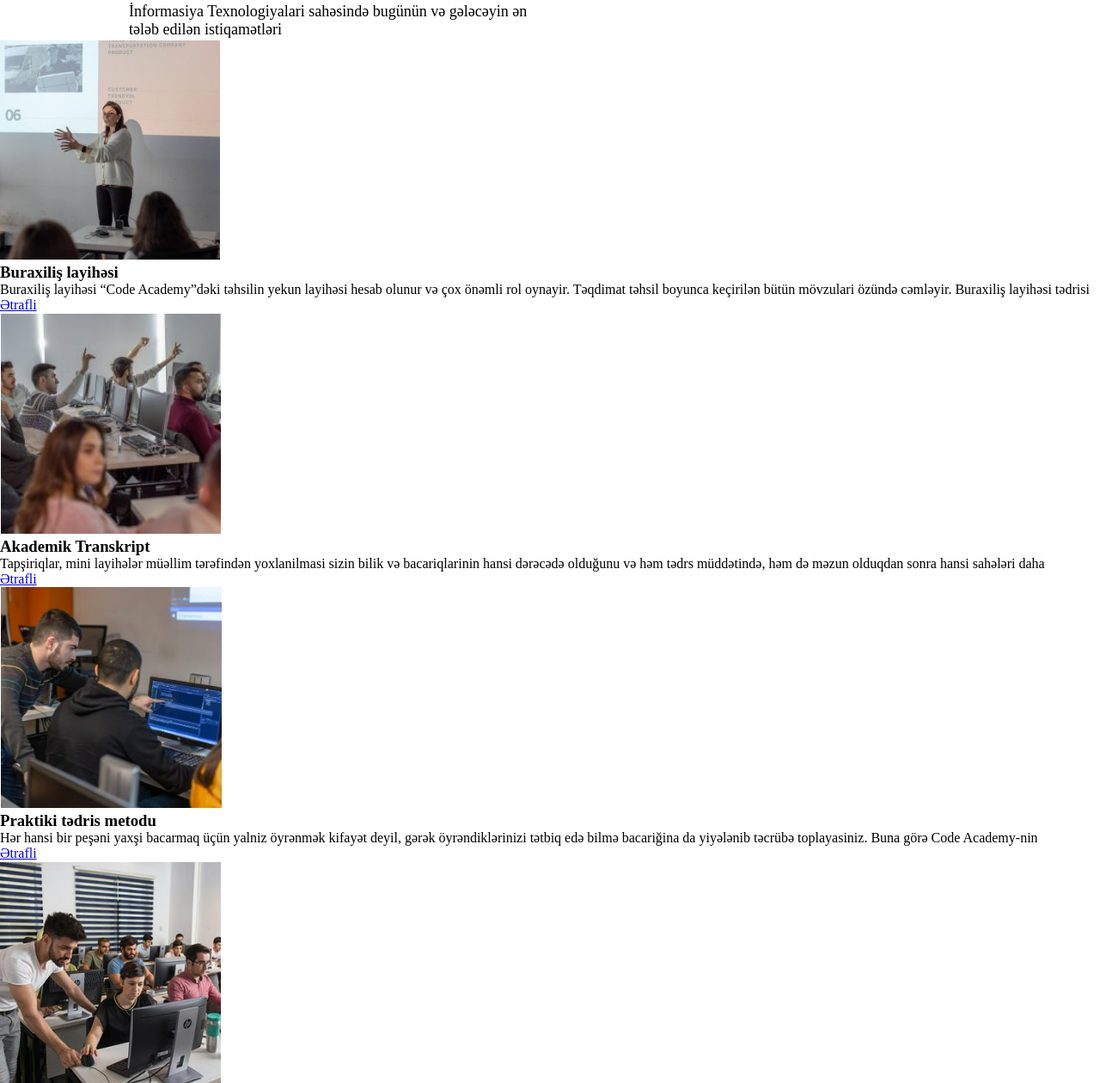
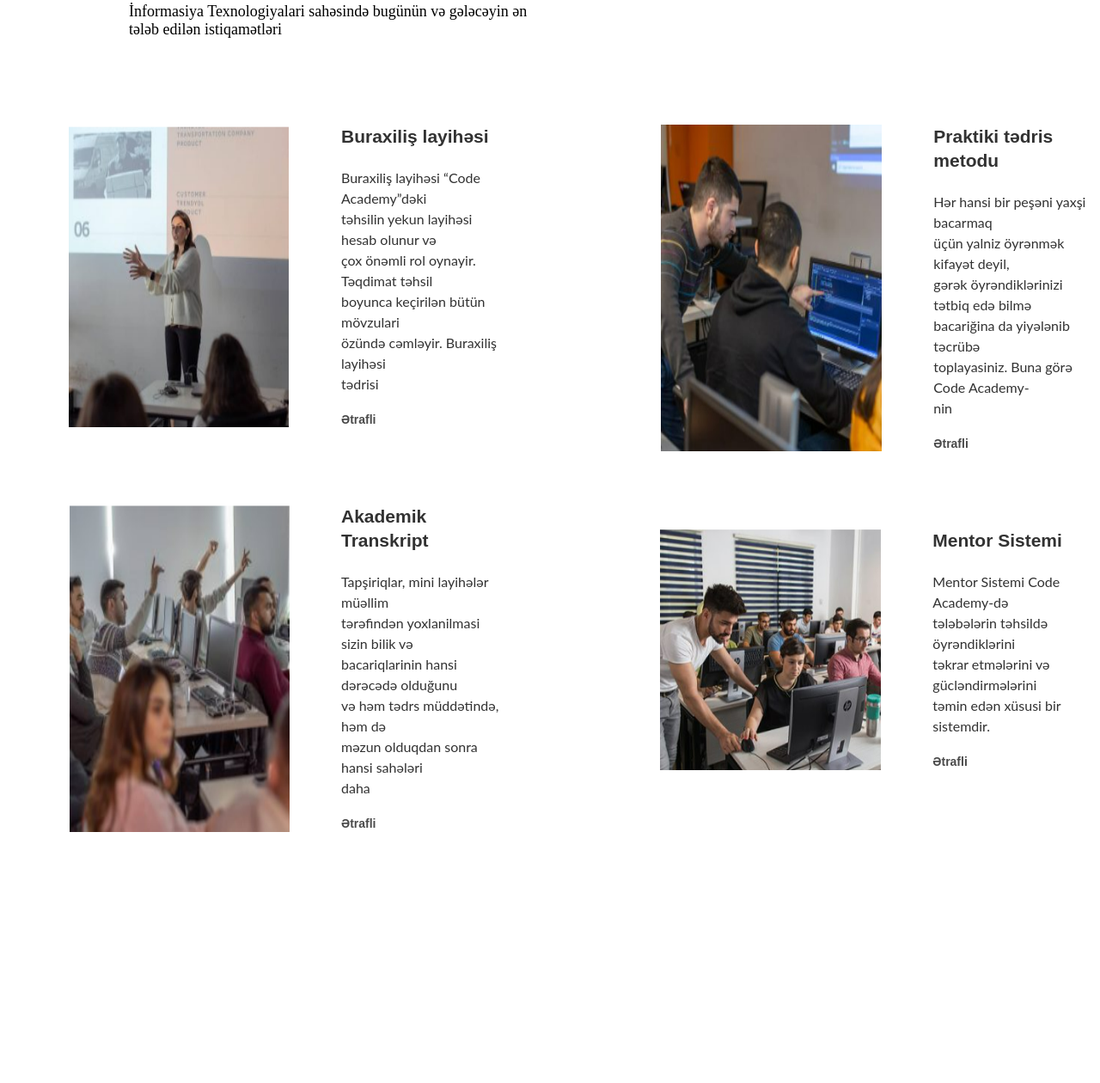
Before and after one commit to ughurba/templateAcademy, a plain HTML site: page index.html in a window 1280 px wide. Shown: the part 526-1786 px from the top of the page at 86% size. After the commit the page ends 1594 px from the top, so only its background shows below. Drawn offline with Linux system fonts and the light colour scheme.

Commit message:
finished the task

```diff
--- a/index.html
+++ b/index.html
@@ -15,30 +15,30 @@
         <div class="main-text-left">
             <h2 class="top-text">tədris</h2>
             <h2 class="bottom-text">sahələri</h2>
-            <img class="img-bottom" src="https://code.edu.az/wp-content/uploads/2021/07/sep-line.png">
+            <img class="img-bottom" src="https://code.edu.az/wp-content/uploads/2021/07/sep-line.png" alt="icon">
             <div class="paragraph">İnformasiya Texnologiyalari sahəsində bugünün və gələcəyin ən <br>tələb edilən
                 istiqamətləri</div>
         </div>
         <div class="main-border-right">
             <div class="box-row-one">
                 <div class="box-one">
-                    <img class="box-one-img" src="./img/digital.jpg">
+                    <img class="box-one-img" src="./img/digital.jpg" alt="photo">
                     <h2 class="box-one-text">Digital Marketing</h2>
                 </div>
 
                 <div class="box-two">
-                    <img class="box-tree-img" src="./img/program.jpg">
+                    <img class="box-tree-img" src="./img/program.jpg" alt="photo">
                     <h2 class="box-tree-text">Proqramlaşdirma</h2>
                 </div>
             </div>
             <div class="box-row-two">
                 <div class="box-tree">
-                    <img class="box-two-img" src="./img/dizayner.jpg">
+                    <img class="box-two-img" src="./img/dizayner.jpg" alt="photo">
                     <h2 class="box-two-text">Dizayn</h2>
                 </div>
 
                 <div class="box-four">
-                    <img class="box-four-img" src="./img/photo_2022-04-28_02-01-13.jpg">
+                    <img class="box-four-img" src="./img/photo_2022-04-28_02-01-13.jpg" alt="photo">
                     <h2 class="box-four-text">Sistem və Şəbəkə</h2>
                 </div>
             </div>
@@ -48,52 +48,59 @@
         <div class="main-bottom-one-row">
             <div class="main-bottom-one-box">
                 <img class="bottom-one-box-img" src="./img/buraxiliw.png" alt="photo">
-            <div class="bottom-one-box-text">
-                <h3 class="bottom-one-box-title">Buraxiliş layihəsi</h3>
-                <p class="bottom-one-box-text">Buraxiliş layihəsi “Code Academy”dəki təhsilin yekun layihəsi hesab olunur və çox önəmli rol oynayir. Təqdimat təhsil boyunca keçirilən bütün mövzulari özündə cəmləyir. Buraxiliş layihəsi tədrisi</p>
-                <a class="bottom-one-box-btn" href="#">Ətrafli</a>
-            </div>
-        </div>
-
-
-        <div class="main-bottom-two-box">
-            <img class="bottom-two-box-img" src="./img/akademikTranskript.png" alt="photo">
-            <div class="bottom-two-box-text">
-                <h3 class="bottom-two-box-title">Akademik Transkript</h3>
-                <p class="bottom-two-box-text">Tapşiriqlar, mini layihələr müəllim tərəfindən yoxlanilmasi sizin bilik və bacariqlarinin hansi dərəcədə olduğunu və həm tədrs müddətində, həm də məzun olduqdan sonra hansi sahələri daha</p>
-                <a class="bottom-two-box-btn" href="#">Ətrafli</a>
+                <div class="bottom-one-box-all">
+                    <h3 class="bottom-box-title">Buraxiliş layihəsi</h3>
+                    <p class="bottom-box-text">Buraxiliş layihəsi “Code Academy”dəki<br> təhsilin yekun layihəsi
+                        hesab olunur və<br> çox önəmli rol oynayir. Təqdimat təhsil <br>boyunca keçirilən bütün
+                        mövzulari<br> özündə cəmləyir. Buraxiliş layihəsi <br>tədrisi</p>
+                    <div class="button">
+                        <a class="bottom-box-btn" href="#">Ətrafli</a>
                     </div>
                 </div>
             </div>
 
-
+            <div class="main-bottom-two-box">
+                <img class="bottom-two-box-img" src="./img/akademikTranskript.png" alt="photo">
+                <div class="bottom-two-box-all">
+                    <h3 class="bottom-box-title">Akademik Transkript</h3>
+                    <p class="bottom-box-text">Tapşiriqlar, mini layihələr müəllim<br> tərəfindən yoxlanilmasi sizin
+                        bilik və<br> bacariqlarinin hansi dərəcədə olduğunu<br> və həm tədrs müddətində, həm də
+                        <br>məzun olduqdan sonra hansi sahələri<br> daha
+                    </p>
+                    <div class="button">
+                        <a class="bottom-box-btn" href="#">Ətrafli</a>
+                    </div>
+                </div>
+            </div>
+        </div>
 
         <div class="main-bottom-two-row">
             <div class="main-bottom-tree-box">
                 <img class="bottom-tree-box-img" src="./img/praktikiTedris.png" alt="photo">
-            <div class="bottom-tree-box-text">
-                <h3 class="bottom-tree-box-title">Praktiki tədris metodu</h3>
-                <p class="bottom-tree-box-text">Hər hansi bir peşəni yaxşi bacarmaq üçün yalniz öyrənmək kifayət deyil, gərək öyrəndiklərinizi tətbiq edə bilmə bacariğina da yiyələnib təcrübə toplayasiniz. Buna görə Code Academy-nin</p>
-                <a class="bottom-tree-box-btn" href="#">Ətrafli</a>
-            </div>
-        </div>
-
-
-
-        <div class="main-bottom-four-box">
-            <img class="bottom-four-box-img" src="./img/mentorSistem.png" alt="photo">
-            <div class="bottom-four-box-text">
-                <h3 class="bottom-four-box-title">Mentor Sistemi</h3>
-                <p class="bottom-four-box-text">Mentor Sistemi Code Academy-də tələbələrin təhsildə öyrəndiklərini təkrar etmələrini və gücləndirmələrini təmin edən xüsusi bir sistemdir.</p>
-                <a class="bottom-four-box-btn" href="#">Ətrafli</a>
+                <div class="bottom-tree-box-all">
+                    <h3 class="bottom-box-title">Praktiki tədris metodu</h3>
+                    <p class="bottom-box-text">Hər hansi bir peşəni yaxşi bacarmaq<br> üçün yalniz öyrənmək kifayət
+                        deyil,<br> gərək öyrəndiklərinizi tətbiq edə bilmə<br> bacariğina da yiyələnib təcrübə<br>
+                        toplayasiniz. Buna görə Code Academy-<br>nin</p>
+                    <div class="button">
+                        <a class="bottom-box-btn" href="#">Ətrafli</a>
                     </div>
                 </div>
             </div>
 
-
-
-
-
+            <div class="main-bottom-four-box">
+                <img class="bottom-four-box-img" src="./img/mentorSistem.png" alt="photo">
+                <div class="bottom-four-box-all">
+                    <h3 class="bottom-box-title">Mentor Sistemi</h3>
+                    <p class="bottom-box-text">Mentor Sistemi Code Academy-də <br>tələbələrin təhsildə
+                        öyrəndiklərini<br> təkrar etmələrini və gücləndirmələrini<br> təmin edən xüsusi bir sistemdir.
+                    </p>
+                    <div class="button">
+                        <a class="bottom-box-btn" href="#">Ətrafli</a>
+                    </div>
+                </div>
+            </div>
+        </div>
     </div>
 </body>
 
--- a/style.css
+++ b/style.css
@@ -127,3 +127,77 @@
     color: #4a4a4a;
 }
 /*Main bottom*/
+
+.main-bottom{
+    padding-top: 100px;
+    padding-bottom: 100px;
+    display: flex;
+    padding-left: 80px;
+}
+
+.main-bottom-one-box{
+    display: flex;
+}
+
+.bottom-one-box-all{
+    margin-left: 60px;
+}
+.bottom-box-title{
+    color:#323232;
+    font-family: "Visby CF", Sans-serif;
+    font-size: 21px;
+    font-weight: 800;
+    line-height: 1.33em;
+
+}
+.bottom-box-text{
+    color:#323232;
+    font-family: "Lato",Sans-serif;
+    line-height: 1.5em;
+    font-size: 16px;
+    margin-top: 22px;
+}
+.button{
+    margin-top: 20px;
+}
+.bottom-box-btn{
+    font-family: "Visby CF", Sans-serif;
+    font-size: 14px;
+    font-weight: 800;
+    font-style: normal;
+    line-height: 1.33em;
+    text-decoration: none;
+    color: #4a4a4a;
+
+}
+.bottom-box-btn:hover{
+    color: blueviolet;
+}
+.main-bottom-two-box{
+    display: flex;
+    margin-top: 90px;
+}
+
+.bottom-two-box-all{
+    margin-left: 60px;
+}
+
+.main-bottom-two-row{
+    margin-left: 180px;
+}
+.main-bottom-tree-box{
+    display: flex;
+}
+
+.bottom-tree-box-all{
+    margin-left: 60px;
+}
+
+.main-bottom-four-box{
+    display: flex;
+    margin-top: 90px;
+}
+
+.bottom-four-box-all{
+    margin-left: 60px;
+}
```
Lines whose indentation alone changed are shown as unchanged.
